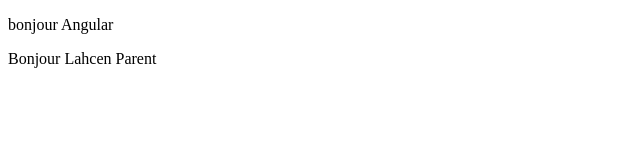
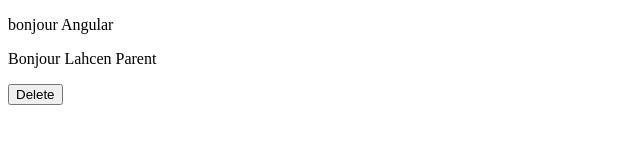
Before and after one commit to lahcen404/Angular-Challenges, an Angular app: page / in a window 1280 px wide. Shown: the top 160 px of the page, without its empty margins (0-640 px from the left). Built offline with nearby package versions, Linux system fonts and the light colour scheme.

Commit message:
Challenge 3

```diff
--- a/src/app/bonjour/bonjour.component.html
+++ b/src/app/bonjour/bonjour.component.html
@@ -1,2 +1,2 @@
 <p>bonjour Angular</p>
-<app-utilisateur [nom]="parent"></app-utilisateur>
+<app-utilisateur (delete)="receiveDelete($event)"  [nom]="parent"></app-utilisateur>
--- a/src/app/bonjour/bonjour.component.ts
+++ b/src/app/bonjour/bonjour.component.ts
@@ -10,4 +10,7 @@
 })
 export class BonjourComponent {
 parent: string = "Lahcen Parent"
+receiveDelete(id: number){
+  console.log("delete id :" , id)
 }
+}
--- a/src/app/utilisateur/utilisateur.component.html
+++ b/src/app/utilisateur/utilisateur.component.html
@@ -1 +1,3 @@
 <p>Bonjour {{nom}}</p>
+
+<button (click)="sendDelete()">Delete </button>
--- a/src/app/utilisateur/utilisateur.component.ts
+++ b/src/app/utilisateur/utilisateur.component.ts
@@ -1,4 +1,4 @@
-import { Component, Input } from '@angular/core';
+import { Component, EventEmitter, Input, Output } from '@angular/core';
 
 @Component({
   selector: 'app-utilisateur',
@@ -9,4 +9,10 @@
 })
 export class UtilisateurComponent {
 @Input() nom: string = "";
+@Output() delete = new EventEmitter<number>();
+
+sendDelete(){
+  const id = 1;
+  this.delete.emit(id);
 }
+}
```
